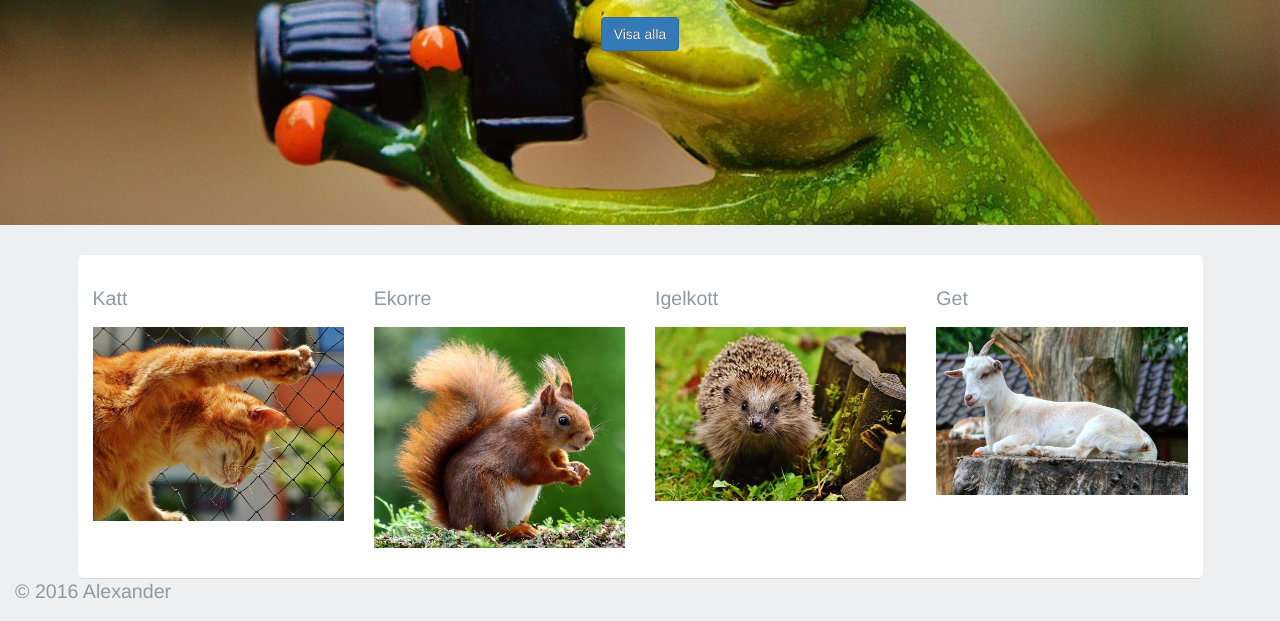
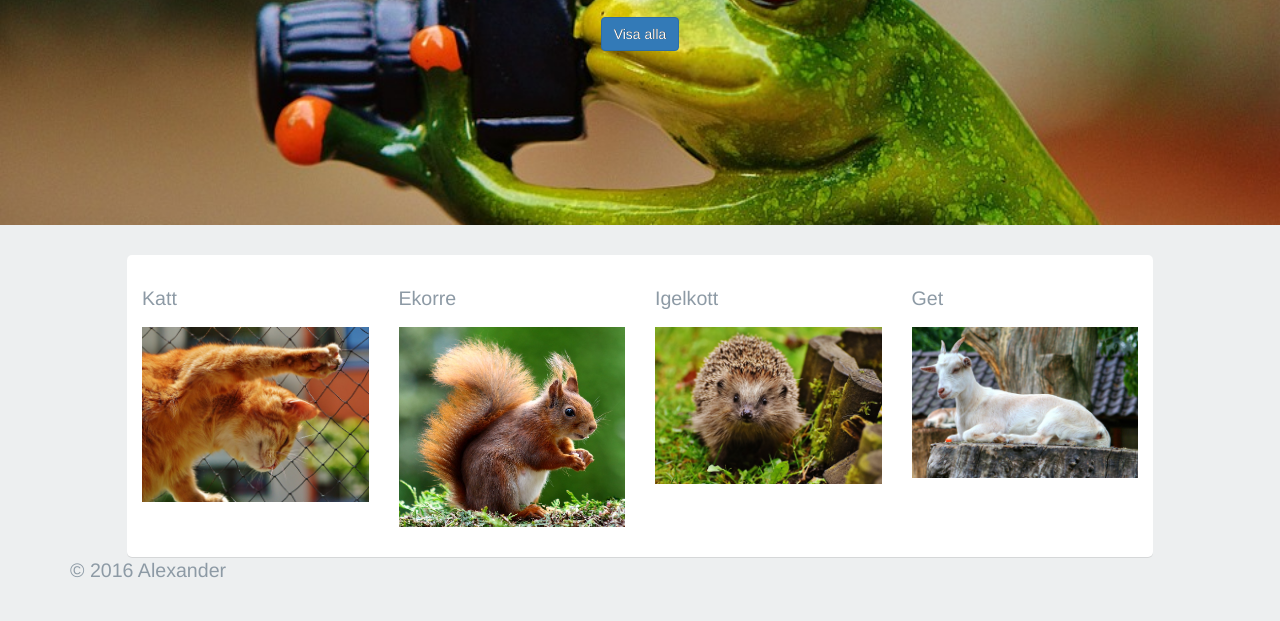
Before and after one commit to AlexMidjich/bootstrap, a plain HTML site: page index.html in a window 1280 px wide. Shown: the part 347-968 px from the top of the page. After the commit the page ends 946 px from the top, so only its background shows below. Drawn offline with nearby package versions, Linux system fonts and the light colour scheme.

Commit message:
added viewport meta tag and fixed responsivissue

```diff
--- a/index.html
+++ b/index.html
@@ -2,6 +2,7 @@
 <html>
 <head>
 	<meta charset="utf-8">
+	<meta name="viewport" content="width=device-width, initial-scale=1.0">
 	<title>Bygga en sida med Bootstrap</title>
 	<link rel="stylesheet" href="https://maxcdn.bootstrapcdn.com/bootstrap/3.3.6/css/bootstrap.min.css"/>
 	<link rel="stylesheet" type="text/css" href="css/main.css">
@@ -33,8 +34,9 @@
     </div>
   </section>
 
-  <div class="container-fluid">
+  <div class="container">
   <section class="content">
+
   	<div class="row">
   		<div class="col-md-3 col-sm-6 col-xs-12">
   			<p>Katt</p>
@@ -56,8 +58,9 @@
   </section>
   </div>
 
+
   <footer>
-  <div class="container-fluid">
+  <div class="container">
   	<div class="row">
       <p class="col-sm-4">&copy 2016 Alexander</p>
     </div>
```
Lines whose indentation alone changed are shown as unchanged.
